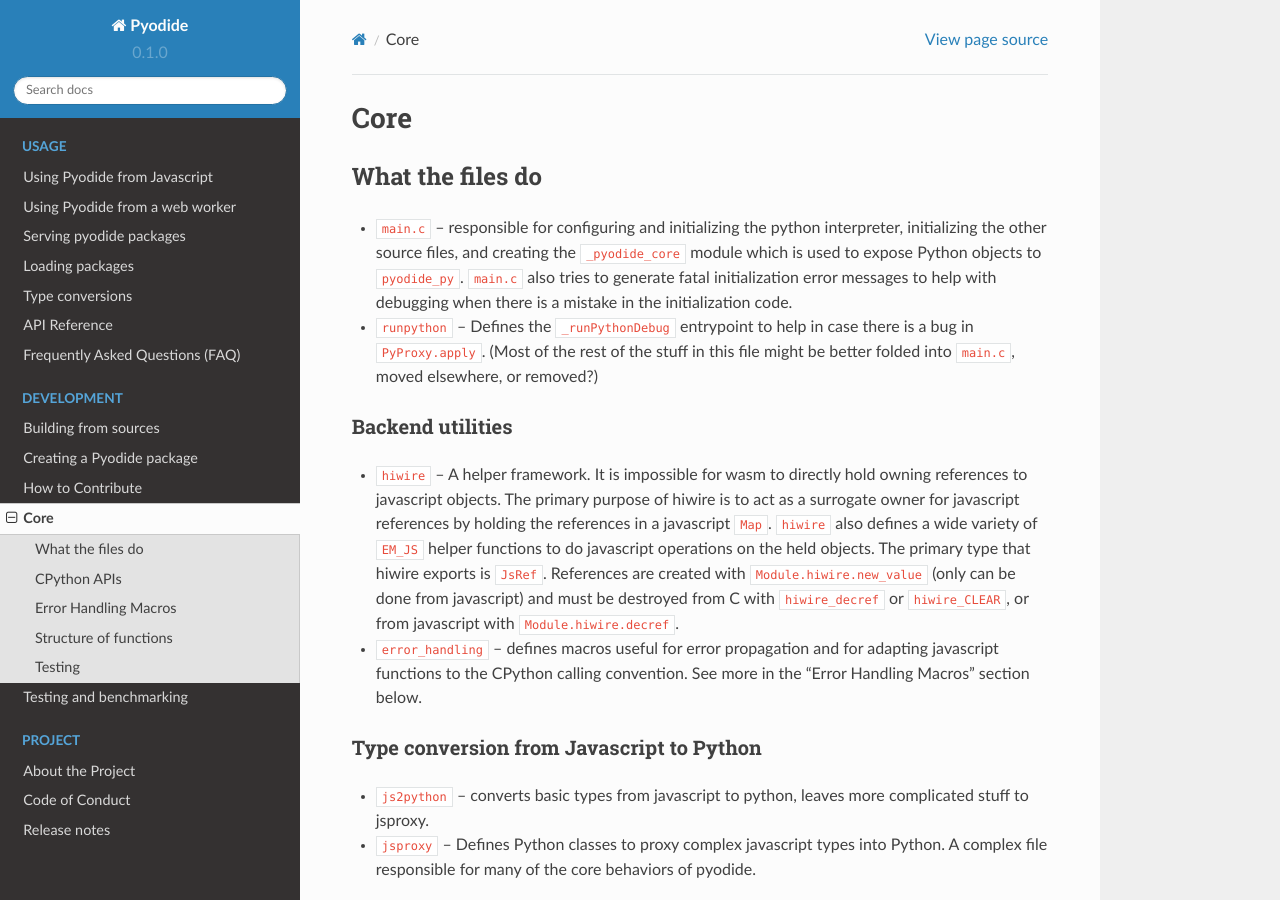
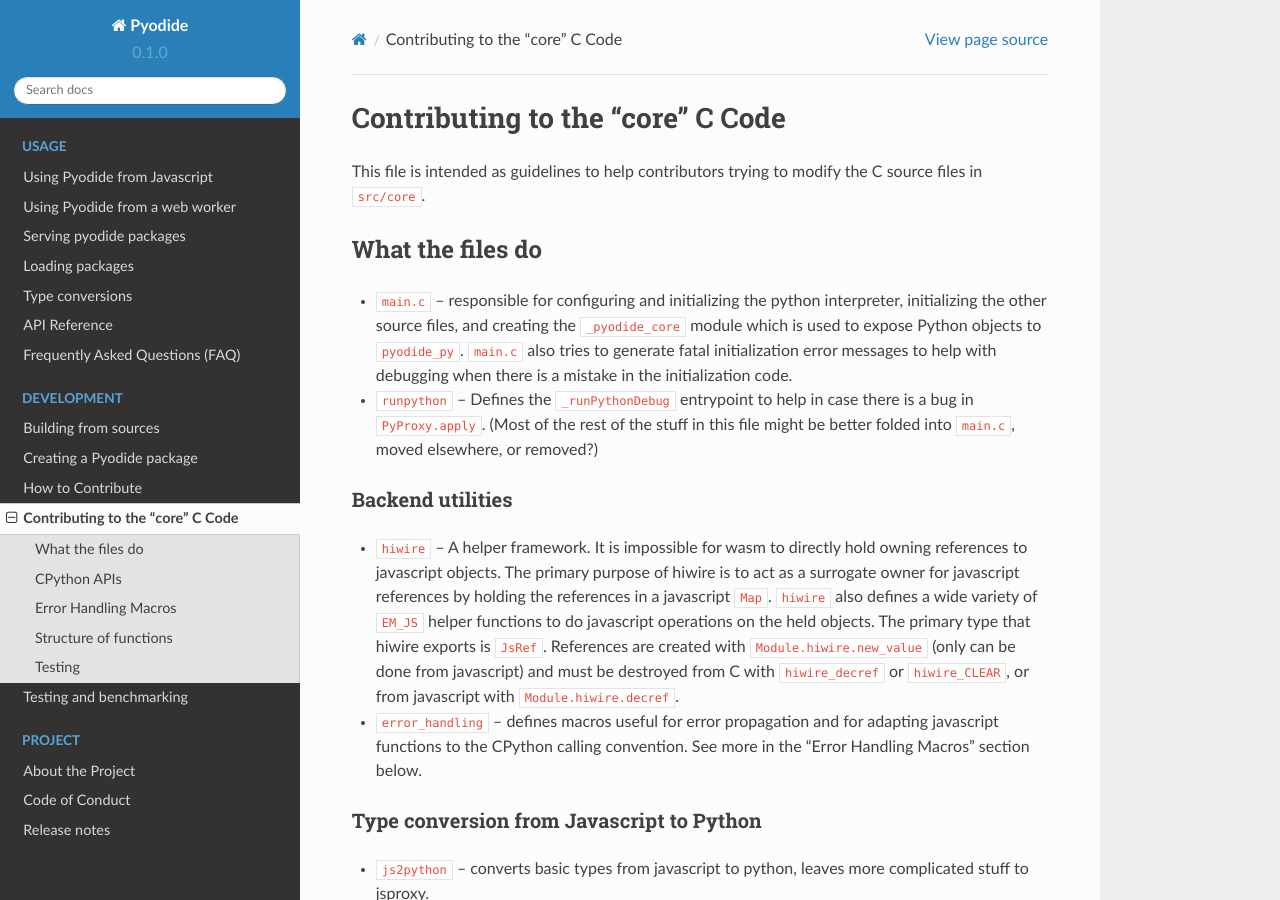
Before and after one commit to pyodide/pyodide, a Sphinx documentation site: the page built from docs/development/core.md, in a window 1280 px wide and 900 px high. Built offline with Sphinx 7.4.7 and the Read the Docs theme 2.0.0, drawn with Linux system fonts in a browser that asks for light colours; the version number is read from the project's files by our own code.

Commit message:
Update title, add once sentence of introduction

```diff
--- a/docs/development/core.md
+++ b/docs/development/core.md
@@ -1,4 +1,6 @@
-# Core
+# Contributing to the "core" C Code
+
+This file is intended as guidelines to help contributors trying to modify the C source files in `src/core`.
 
 ## What the files do
 * ``main.c`` -- responsible for configuring and initializing the python interpreter, initializing the other source files, and creating the ``_pyodide_core`` module which is used to expose Python objects to ``pyodide_py``. ``main.c`` also tries to generate fatal initialization error messages to help with debugging when there is a mistake in the initialization code.
```
